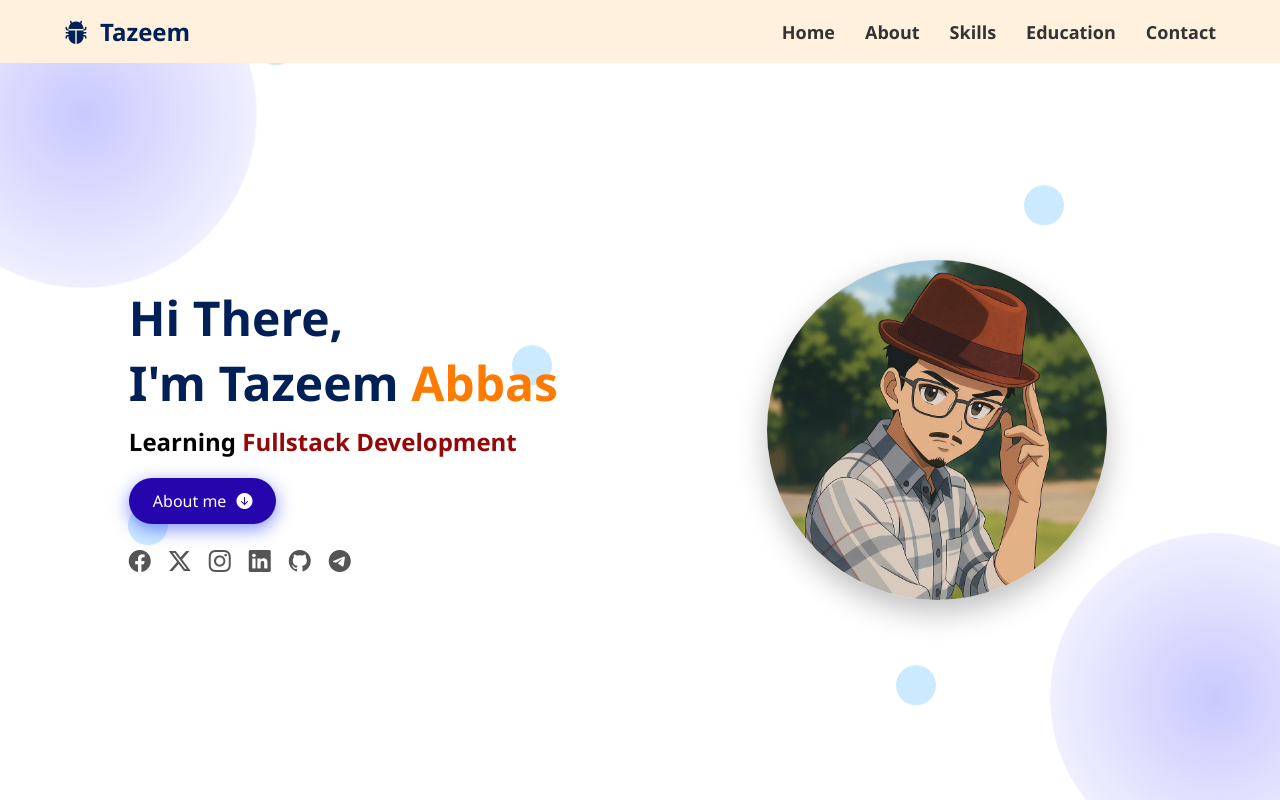
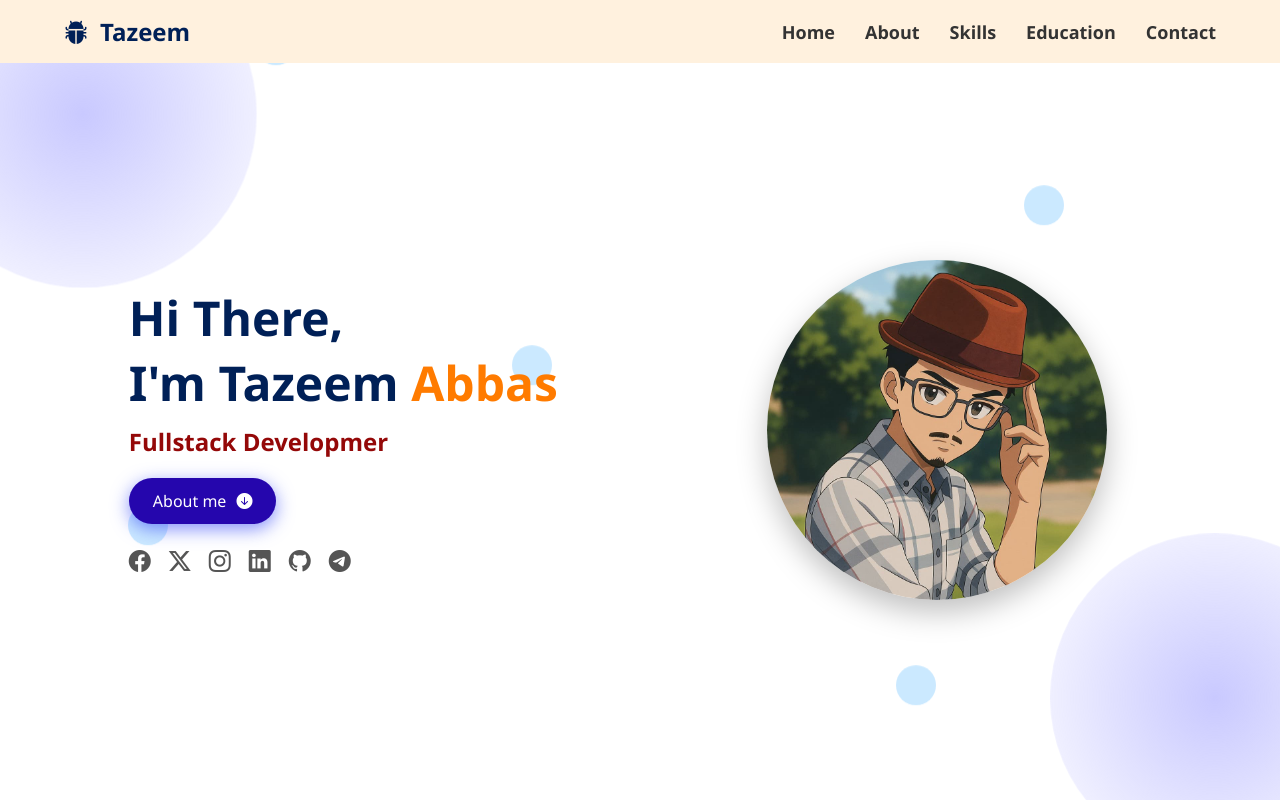
Before and after one commit to Tazeemabbas/portfolio, a React (Vite) app: page / in a window 1280 px wide. Built offline with nearby package versions, Linux system fonts and the light colour scheme.

Commit message:
Heading change

```diff
--- a/src/sections/Hero.jsx
+++ b/src/sections/Hero.jsx
@@ -25,7 +25,7 @@ export default function Hero() {
           </h2>
 
           <p>
-            Learning <span>Fullstack Development</span>
+            <span>Fullstack Developmer</span>
           </p>
 
           <a href="#About" className="aboutbtn">
```
